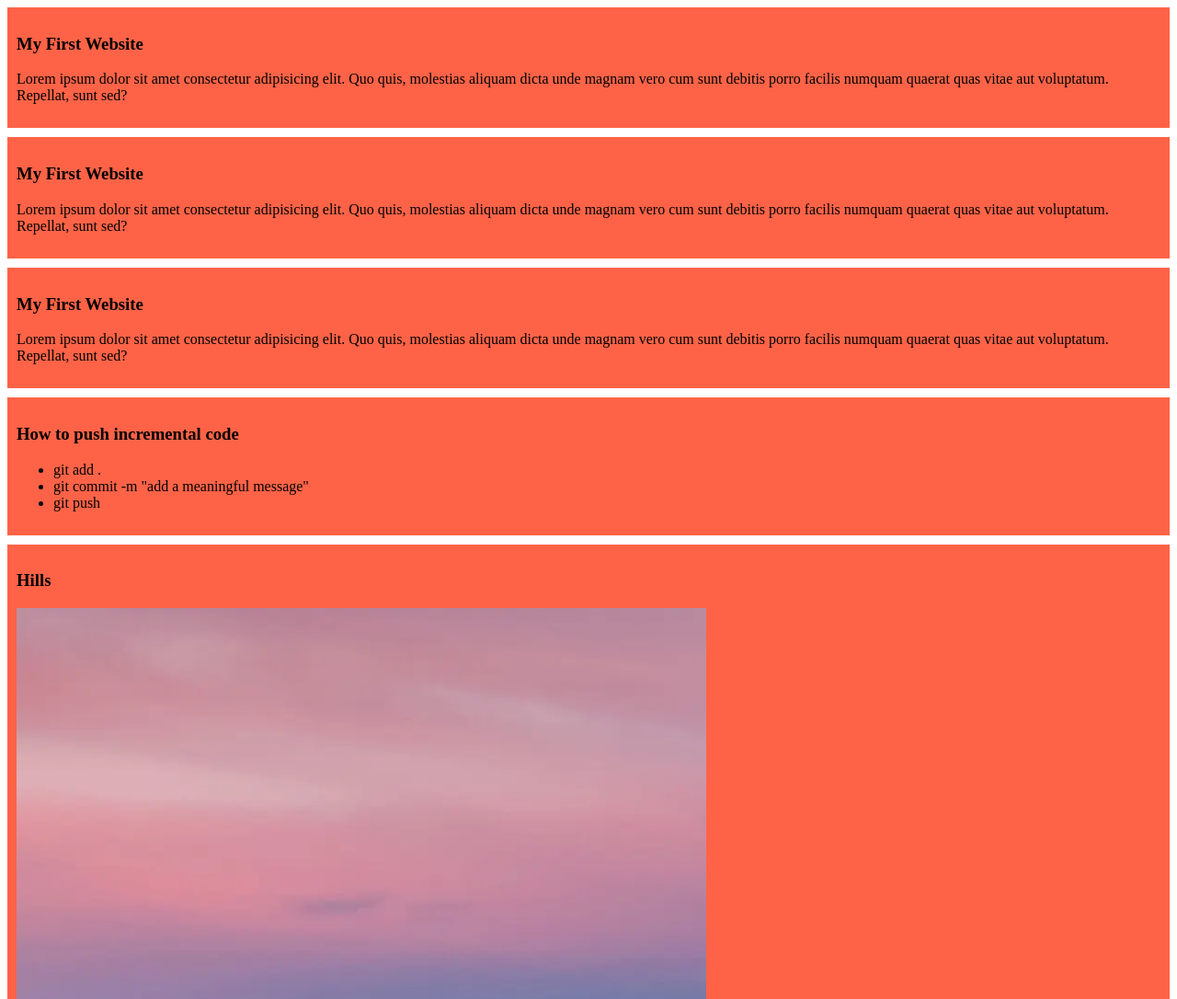
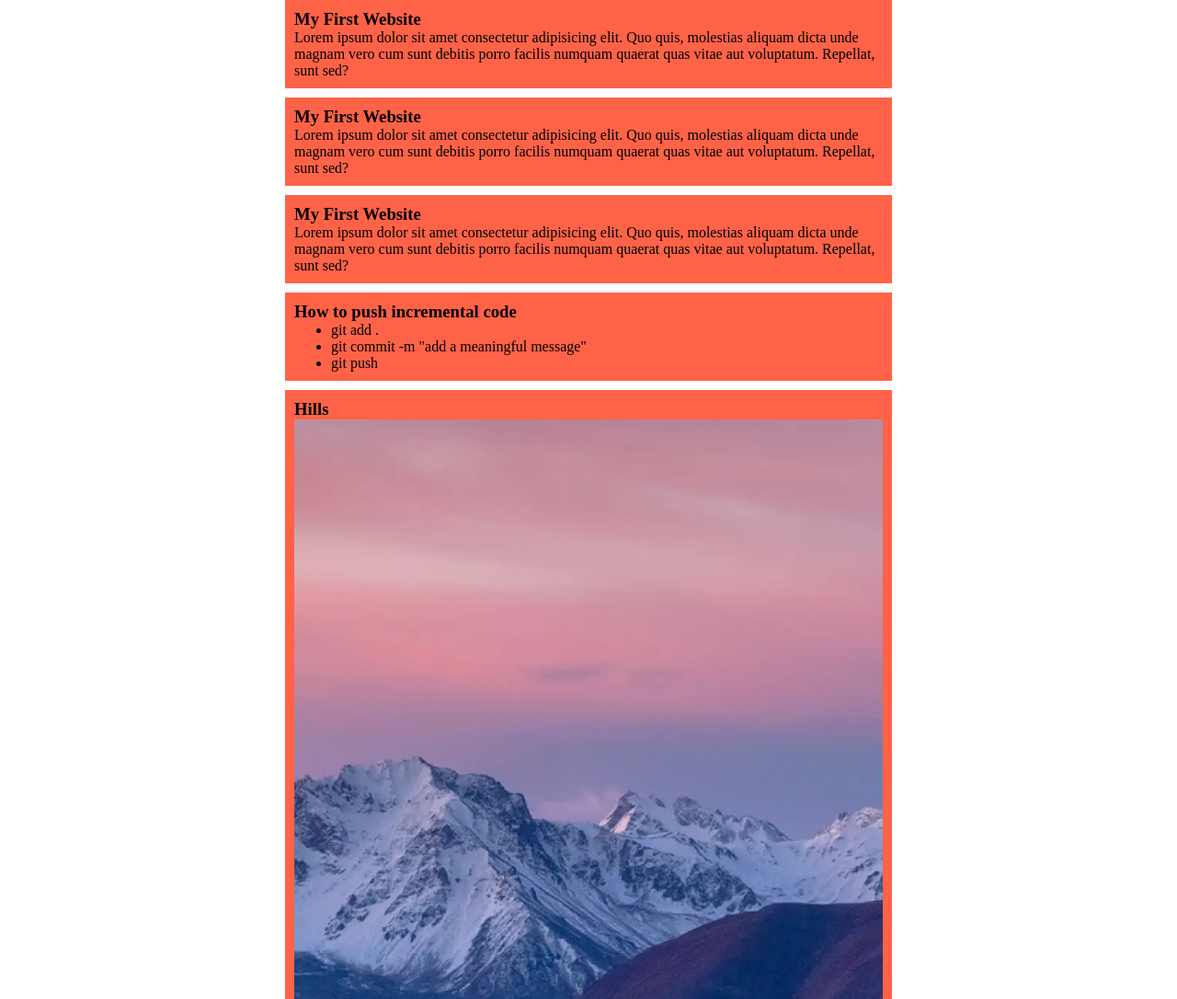
Before and after one commit to qazimustafijur/my-simple-website, a plain HTML site: page index.html in a window 1280 px wide. Shown: the top 1086 px of the page at 92% size. Drawn offline with Linux system fonts and the light colour scheme.

Commit message:
updating

```diff
--- a/styles/blog.css
+++ b/styles/blog.css
@@ -1,5 +1,14 @@
 div{
     background-color: tomato;
     padding: 10px;
-    margin-bottom: 10px;  ;
+    margin-bottom: 10px;
+    max-width: 50%;
+
 }
+*{
+    margin: auto;
+    vertical-align: middle;
+}
+img{
+    width: 100%;
+}
```
Also changed, not shown: 2 other files.
